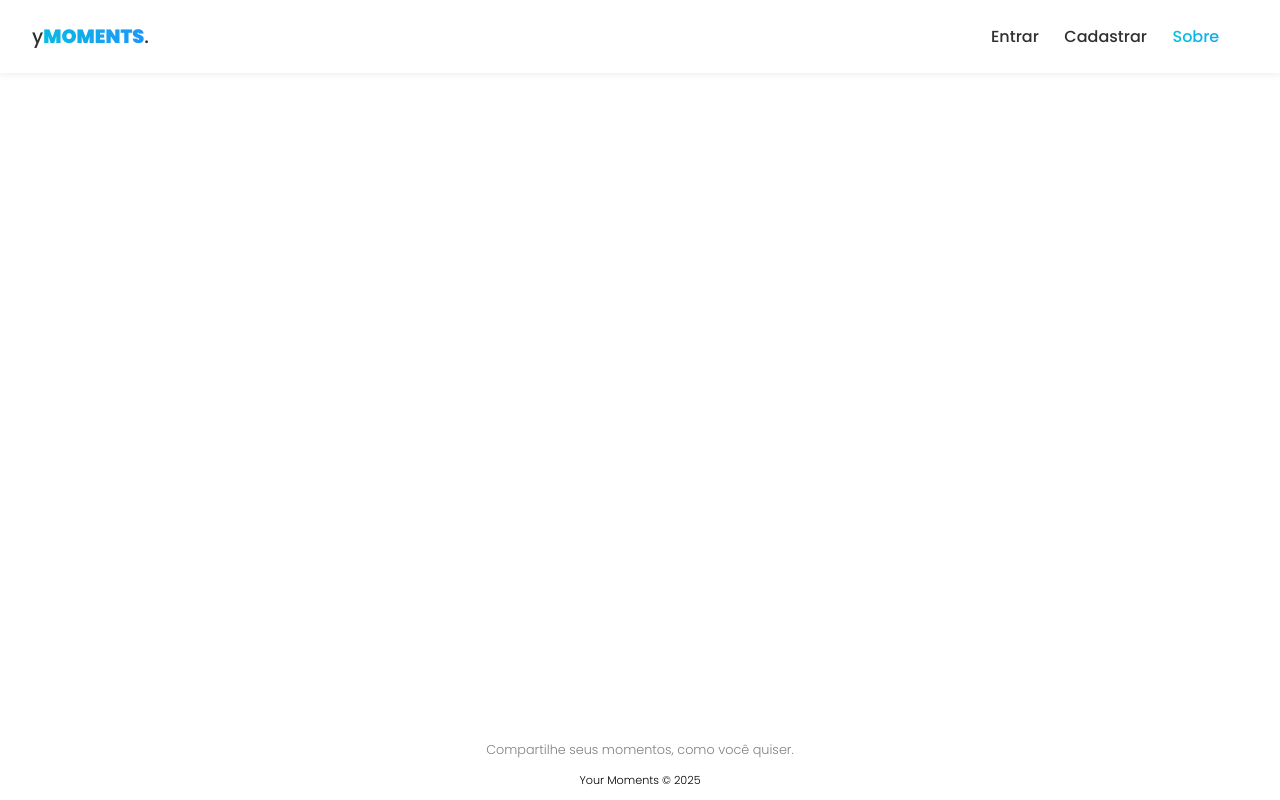
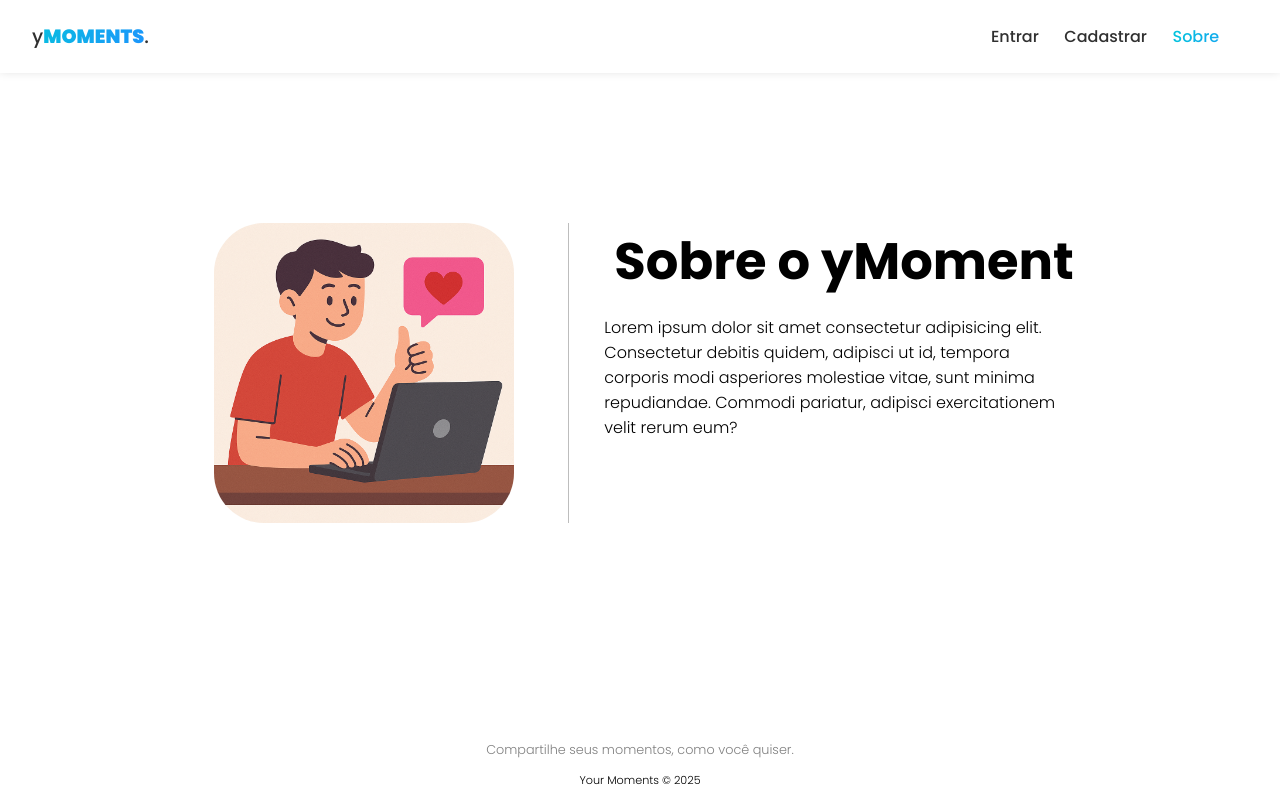
Before and after one commit to YanFelipy/ymoment-app, a React (Vite) app: page /About in a window 1280 px wide. Built offline with nearby package versions, Linux system fonts and the light colour scheme; no server answers.

Commit message:
Estrutura página about

```diff
--- a/package.json
+++ b/package.json
@@ -10,6 +10,8 @@
     "preview": "vite preview"
   },
   "dependencies": {
+    "@fortawesome/free-solid-svg-icons": "^6.7.2",
+    "@fortawesome/react-fontawesome": "^0.2.2",
     "firebase": "^11.7.1",
     "react": "^19.1.0",
     "react-dom": "^19.1.0",
--- a/src/components/PostDetails.module.css
+++ b/src/components/PostDetails.module.css
@@ -88,3 +88,12 @@ justify-content: center;
 .post_tags {
     display: flex;
 }
+
+ .userPost .tag {
+    width: max-content;
+    font-size: .7em;
+    font-weight: 400;
+    background-color: rgba(0, 0, 0, 0.144);
+    padding: 5px;
+    border-radius: 10px;
+}
--- a/src/components/postDetails.jsx
+++ b/src/components/postDetails.jsx
@@ -21,7 +21,7 @@ const PostDetails = ({post}) => {
                  <div className={styles.userPost}>
                    <div className={styles.u_time}>
                      <h3>{post.createdBy}</h3>
-                     <span>{new Date(post.createdAt.seconds *1000 ).toLocaleString("pt-BR")  }</span>
+                     <span>{new Date(post.createdAt.toDate() ).toLocaleString("pt-BR")  }</span>
 
                    </div>
                    <div className={styles.post_body}>
@@ -30,7 +30,7 @@ const PostDetails = ({post}) => {
                     <br />
 <div className={styles.post_tags}>
                      { post.tagsArray && post.tagsArray.map((tag) => (
-                       <p key={tag}><span>#</span>{tag}</p>
+                       <p className={styles.tag} key={tag}><span>#</span>{tag}</p>
 
                        ))}
      </div>
--- a/src/pages/About/About.jsx
+++ b/src/pages/About/About.jsx
@@ -1,11 +1,26 @@
 import { UseChangeTitle } from '../../hooks/useChangeTitle.jsx'
-// import styles from './About.module.css'
+import styles from './About.module.css'
+import aboutImage from '../../assets/teen-aboutus.png'
+
 
 
 const About = () => {
   UseChangeTitle("Sobre o yMoment")
   return (
-    <div>Sobre o yMoment</div>
+    <main className={styles.main_about}>
+      <div className={styles.container_about}>
+
+        <div className={styles.boxImage_about}>
+<img src={aboutImage}  alt="" />
+        </div>
+
+<div className={styles.boxText_about}>
+<h1> Sobre o yMoment</h1>
+<p>Lorem ipsum dolor sit amet consectetur adipisicing elit. Consectetur debitis quidem, adipisci ut id, tempora corporis modi asperiores molestiae vitae, sunt minima repudiandae. Commodi pariatur, adipisci exercitationem velit rerum eum?</p>
+
+        </div>
+      </div>
+      </main>
   )
 }
 
--- a/src/pages/About/About.module.css
+++ b/src/pages/About/About.module.css
@@ -0,0 +1,52 @@
+.main_about {
+    display: flex;
+align-items: center;
+}
+.container_about {
+    display: flex;
+    width: 80%;
+    min-height: 50vh;
+    align-items: center;
+    justify-content: center;
+}
+.boxImage_about {
+    width: 40%;
+
+    display: flex;
+    justify-content: center;
+    border-right: 1px solid rgba(0, 0, 0, 0.26);
+    margin-right: 30px;
+
+}
+
+.boxImage_about img{
+   width: 300px;
+   height: 300px;
+   border-radius: 50px;
+}
+
+.boxText_about {
+    width: 50%;
+   height: 300px;
+   padding: 5px;
+    display: flex;
+    flex-direction: column;
+    justify-content: start;
+    align-items: start;
+}
+.boxText_about h1, p {
+    color: black;
+}
+.boxText_about h1 {
+    width: 100%;
+    margin: 10px;
+
+}
+.boxText_about p {
+    padding: 0px 40px 0px 0px;
+}
+
+.fa_icon {
+    color: black;
+    fill: black;
+}
--- a/src/pages/Dashboard/Dashboard.jsx
+++ b/src/pages/Dashboard/Dashboard.jsx
@@ -22,7 +22,7 @@ const Dashboard = () => {
 
   const navigate = useNavigate()
     const { insertDocument, response } = useInsertDocument("posts")
-const { documents: posts, loading, error } = useFetchDocuments("posts")
+const { documents: posts, loading } = useFetchDocuments("posts")
 
     const { user } = useAuthValue()
 
@@ -69,7 +69,9 @@ const { documents: posts, loading, error } = useFetchDocuments("posts")
       createdBy: user.displayName
     })
 
-
+setBody("")
+setImage("")
+setTags("")
 
       navigate("/")
   }
```
Also changed, not shown: src/assets/teen-aboutus.png (added), 1 other file (tests, documents, lock files or other folders).
